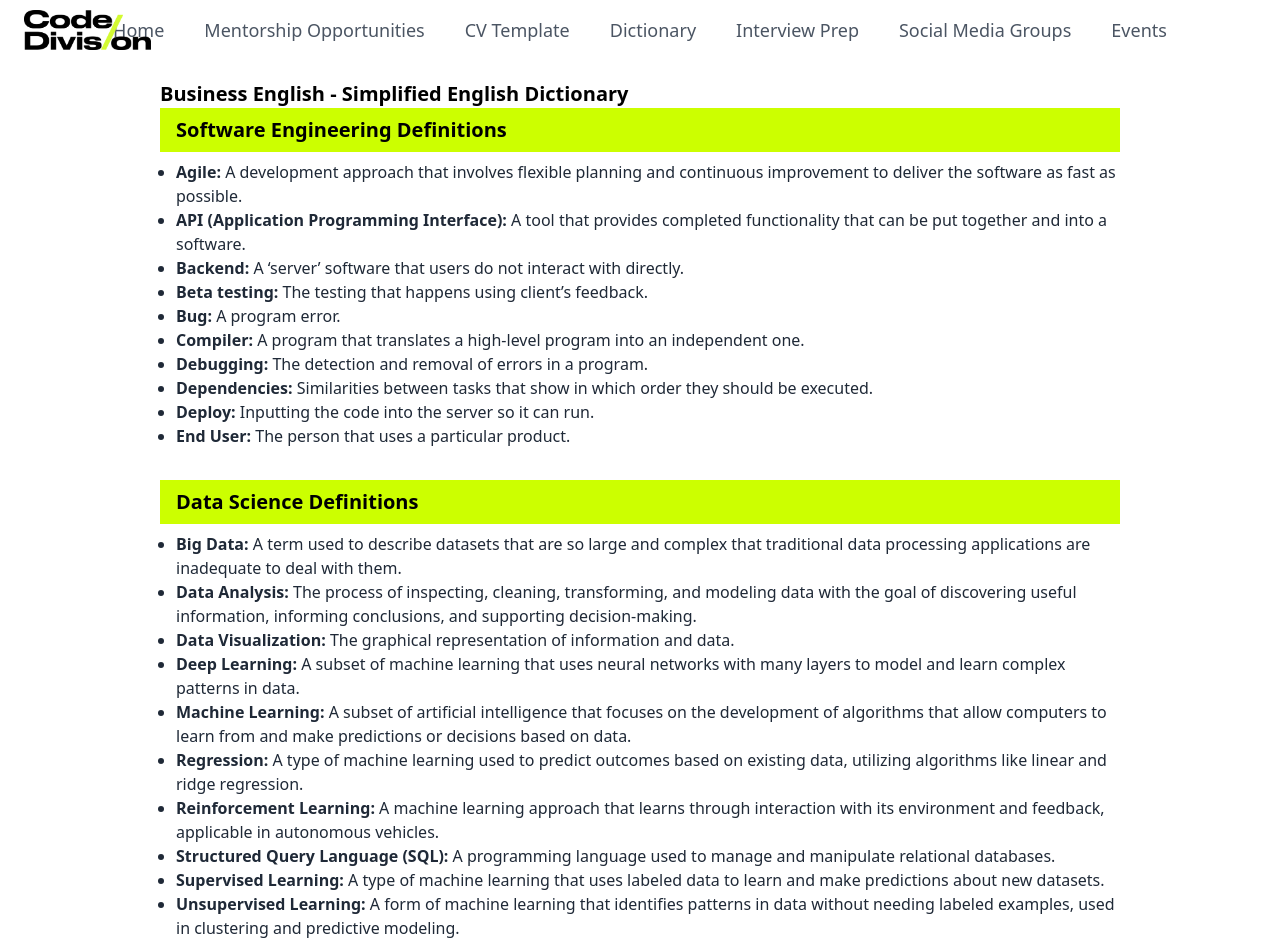
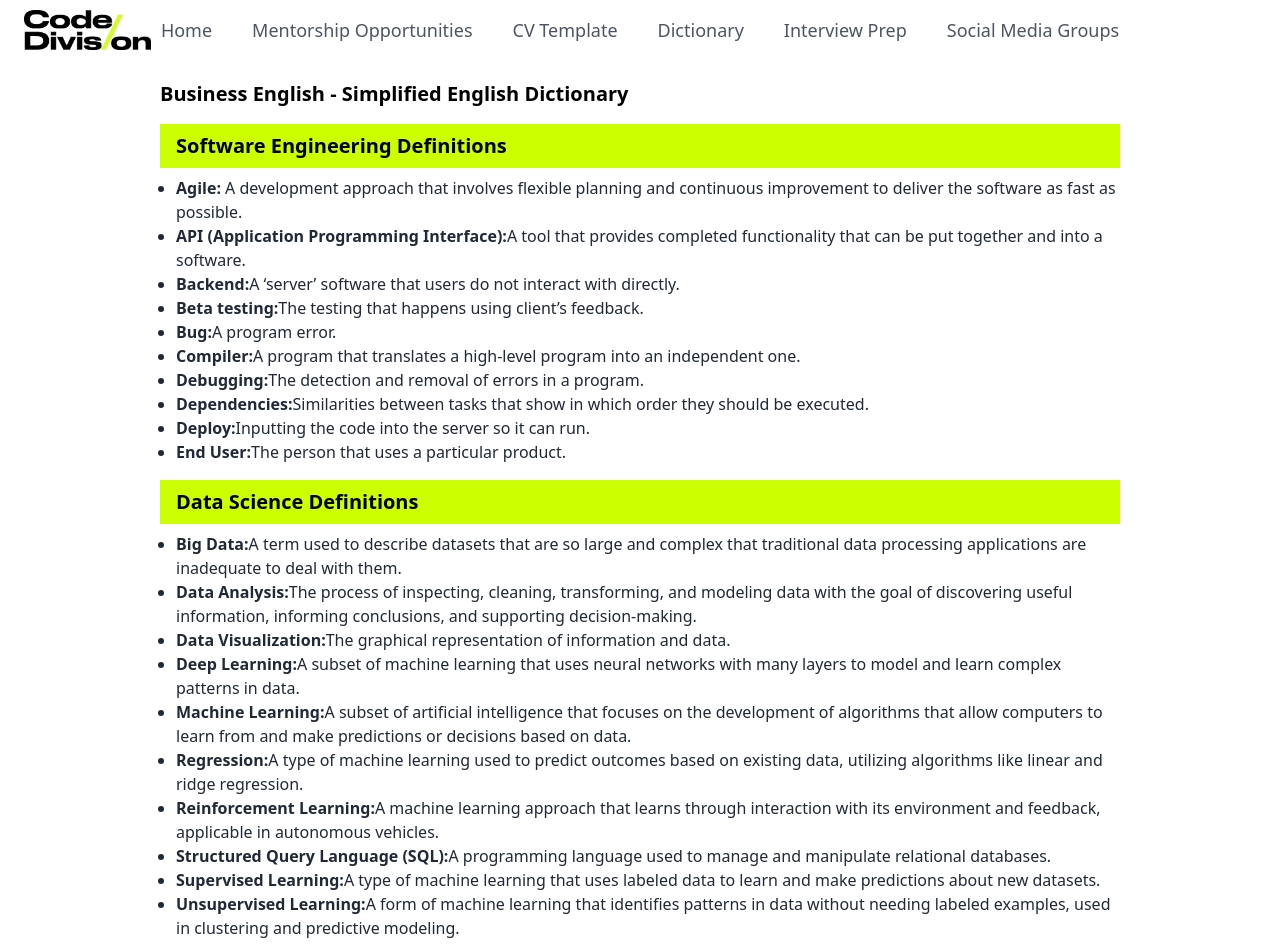
Before and after one commit to cfgglasgow24/Team-6, a React (Create React App) app in the folder client/: page /materials/dictionary in a window 1280 px wide. Shown: the top 952 px of the page. Built offline with nearby package versions, Linux system fonts and the light colour scheme.

Commit message:
Refactor routing in App.tsx and Navbar.tsx, and update DictionaryPage.tsx

```diff
--- a/client/src/App.tsx
+++ b/client/src/App.tsx
@@ -6,10 +6,8 @@ import NotFoundPage from "./pages/NotFoundPage";
 import DictionaryPage from "./pages/DictionaryPage";
 import CVPage from "./pages/CVPage";
 import SocialMediaGroups from "./pages/SocialMediaGroups";
-import EventsPage from "./pages/EventsPage";
 import MentorsPage from "./pages/MentorsPage";
 import QuestionsPage from "./pages/QuestionsPage";
-
 
 export default function App() {
     return (
@@ -18,16 +16,18 @@ export default function App() {
             <div className="flex-grow">
                 <Routes>
                     <Route path="/" Component={HomePage} />
-                    <Route path="/materials/dictionary" Component={DictionaryPage} />
+                    <Route
+                        path="/materials/dictionary"
+                        Component={DictionaryPage}
+                    />
                     <Route path="/materials/cv-template" Component={CVPage} />
                     <Route path="/mentors" Component={MentorsPage} />
-                    <Route path="/events" Component={EventsPage} />
                     <Route path="/questionspage" Component={QuestionsPage} />
-                    <Route path="*" Component={NotFoundPage} />
                     <Route
                         path="/social-media-groups"
                         Component={SocialMediaGroups}
                     />
+                    <Route path="*" Component={NotFoundPage} />
                 </Routes>
             </div>
             <Footer />
--- a/client/src/components/layout/Navbar.tsx
+++ b/client/src/components/layout/Navbar.tsx
@@ -17,7 +17,6 @@ export default function Navbar() {
                 <NavLink to="/materials/dictionary">Dictionary</NavLink>
                 <NavLink to="/questionspage">Interview Prep</NavLink>
                 <NavLink to="/social-media-groups">Social Media Groups</NavLink>
-                <NavLink to="/events">Events</NavLink>
             </div>
         </nav>
     );
--- a/client/src/pages/DictionaryPage.tsx
+++ b/client/src/pages/DictionaryPage.tsx
@@ -102,27 +102,27 @@ const DictionaryPage: React.FC = () => {
 
     return (
         <PageTemplate title="Business English - Simplified English Dictionary">
-            <div className="mb-8">
+            <div className="my-4">
                 <h2 className="text-xl font-semibold bg-primary-500 text-black px-4 py-2 mb-2">
                     Software Engineering Definitions
                 </h2>
                 <ul className="list-disc pl-4">
                     {softwareEngineeringWords.map((wordObj, index) => (
                         <li key={index} className="text-gray-800">
-                            <strong>{wordObj.word}:</strong>{" "}
+                            <strong>{wordObj.word}:</strong>
                             {wordObj.definition}
                         </li>
                     ))}
                 </ul>
             </div>
-            <div>
+            <div className="my-4">
                 <h2 className="text-xl font-semibold bg-primary-500 text-black px-4 py-2 mb-2">
                     Data Science Definitions
                 </h2>
                 <ul className="list-disc pl-4">
                     {dataScienceWords.map((wordObj, index) => (
                         <li key={index} className="text-gray-800">
-                            <strong>{wordObj.word}:</strong>{" "}
+                            <strong>{wordObj.word}:</strong>
                             {wordObj.definition}
                         </li>
                     ))}
```
